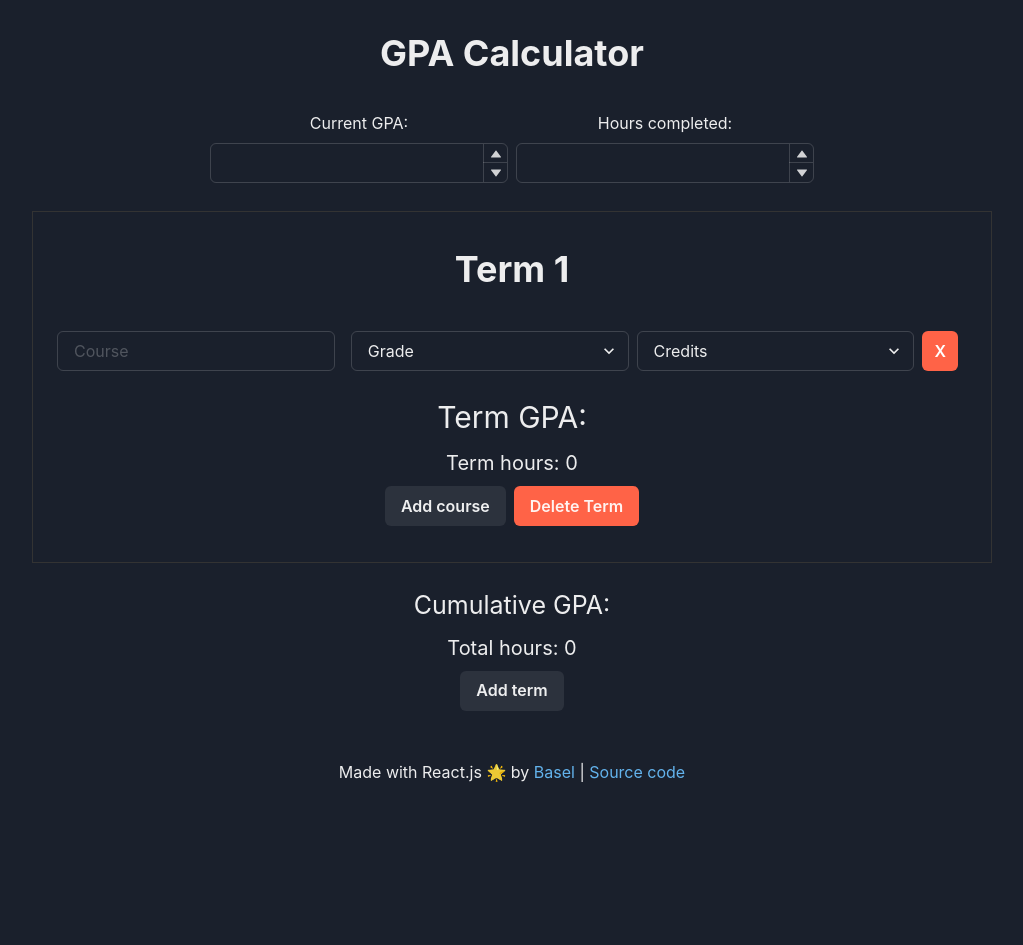
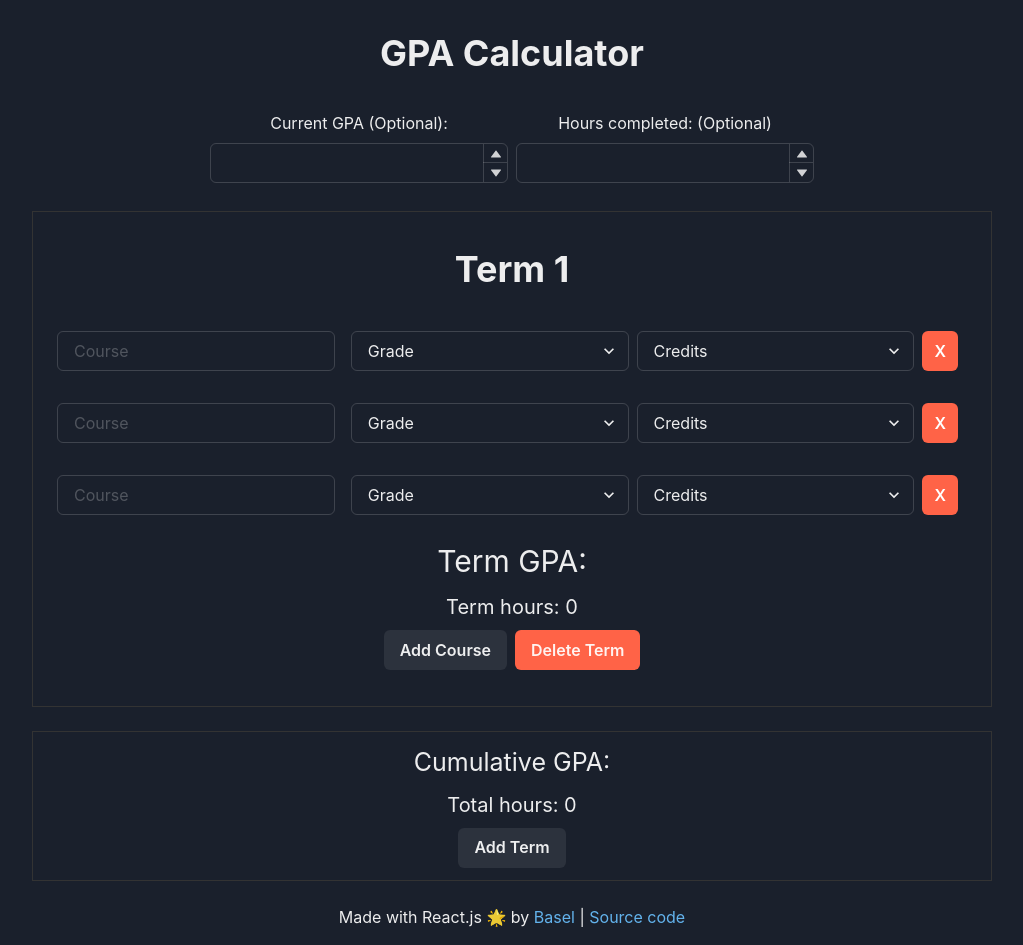
Before and after one commit to Yokozuna59/kfupm-gpa-calculator, a React (Create React App) app: page / in a window 1280 px wide. Shown: the whole page, without its empty margins (128-1151 px from the left). Before the commit the page ends 800 px from the top, so only its background shows below. Built offline with nearby package versions, Linux system fonts and the light colour scheme.

Commit message:
small improvements & changes

```diff
--- a/src/components/CalcContainer.js
+++ b/src/components/CalcContainer.js
@@ -16,7 +16,14 @@ class CalcContainer extends React.Component {
     this.state = {
       currentGrades: { gpa: null, hours: null },
       terms: [
-        { id: nanoid(4), fields: [{ grade: "", hours: null, id: nanoid(4) }] },
+        {
+          id: nanoid(4),
+          fields: [
+            { grade: "", hours: null, id: nanoid(4) },
+            { grade: "", hours: null, id: nanoid(4) },
+            { grade: "", hours: null, id: nanoid(4) },
+          ],
+        },
       ],
     };
 
@@ -135,12 +142,12 @@ class CalcContainer extends React.Component {
             }
           />
         ))}
-        <VStack shouldWrapChildren="true">
+        <VStack shouldWrapChildren="true" border="1px solid #333" py="3">
           <Text fontSize="25" textAlign="center">
             Cumulative GPA: {cumGPA >= 0 ? " " + cumGPA : ""}
           </Text>
           <Text fontSize="20">Total hours: {totalHours}</Text>
-          <Button onClick={() => this.addTerm()}>Add term</Button>
+          <Button onClick={() => this.addTerm()}>Add Term</Button>
         </VStack>
       </Box>
     );
--- a/src/components/Calculator.js
+++ b/src/components/Calculator.js
@@ -70,7 +70,7 @@ class Calculator extends React.Component {
             <Text fontSize="20">Term hours: {totalHours}</Text>
             <HStack>
               <Button onClick={() => this.props.handleAddCourse(this.props.id)}>
-                Add course
+                Add Course
               </Button>
               <Button bgColor="tomato" onClick={() => this.handleDeleteTerm()}>
                 Delete Term
--- a/src/components/CurrentGradesField.js
+++ b/src/components/CurrentGradesField.js
@@ -14,7 +14,7 @@ function CurrentGradesField(props) {
     <Flex justifyContent="center" wrap="wrap" my="2" textAlign="center">
       <Box m="1">
         <Text mb="2" fontSize="16">
-          Current GPA:
+          Current GPA (Optional):
         </Text>
         <NumberInput
           min={0}
@@ -31,7 +31,7 @@ function CurrentGradesField(props) {
         </NumberInput>
       </Box>
       <Box m="1">
-        <Text mb="2">Hours completed:</Text>
+        <Text mb="2">Hours completed: (Optional)</Text>
         <NumberInput
           min={1}
           max={150}
```
